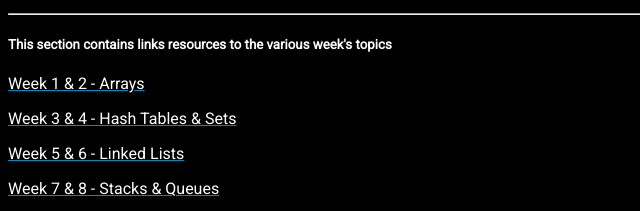
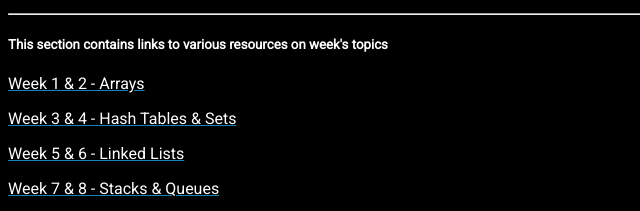
Before and after one commit to tayoogunbiyi/dsa-app, a website built with Parcel: page index.html in a window 1280 px wide. Shown: the part 234-445 px from the top of the page, 0-640 px from the left. Built offline with nearby package versions, Linux system fonts and the light colour scheme.

Commit message:
updated spelling

```diff
--- a/index.html
+++ b/index.html
@@ -21,7 +21,7 @@
     <hr />
     <div id="topics">
       <h5>
-        This section contains links resources to the various week's topics
+        This section contains links to various resources on week's topics
       </h5>
       <a href="week-12.html">
         <p>Week 1 & 2 - Arrays</p>
```
